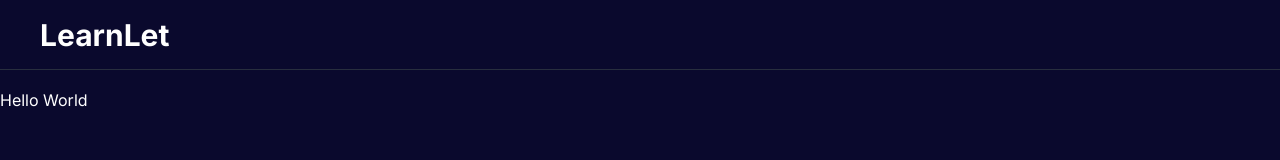
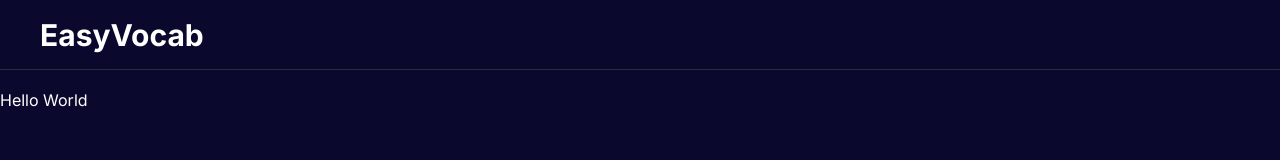
Before and after one commit to lexe-nguyenngoc/flash-card-nextjs, a Next.js app: page /course in a window 1280 px wide. Shown: the top 160 px of the page. Built offline with nearby package versions, Linux system fonts and the light colour scheme.

Commit message:
feat: change text for header and page title

```diff
--- a/src/app/layout.tsx
+++ b/src/app/layout.tsx
@@ -6,8 +6,8 @@ import Header from "@/components/Header";
 const inter = Inter({ subsets: ["latin"] });
 
 export const metadata: Metadata = {
-  title: "Create Next App",
-  description: "Generated by create next app"
+  title: "Easy Vocabulary",
+  description: "Easy Vocabulary"
 };
 
 export default function RootLayout({
--- a/src/components/Header/index.tsx
+++ b/src/components/Header/index.tsx
@@ -10,7 +10,7 @@ const Header = () => {
   return (
     <div className={cx("header")}>
       <Link href="/" className={cx("logo")}>
-        LearnLet
+        EasyVocab
       </Link>
     </div>
   );
```
